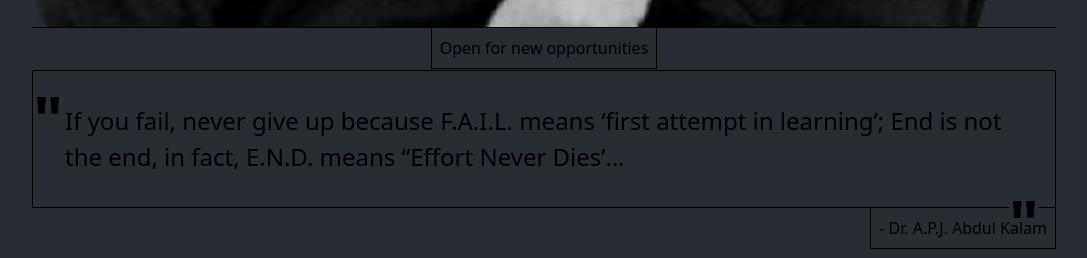
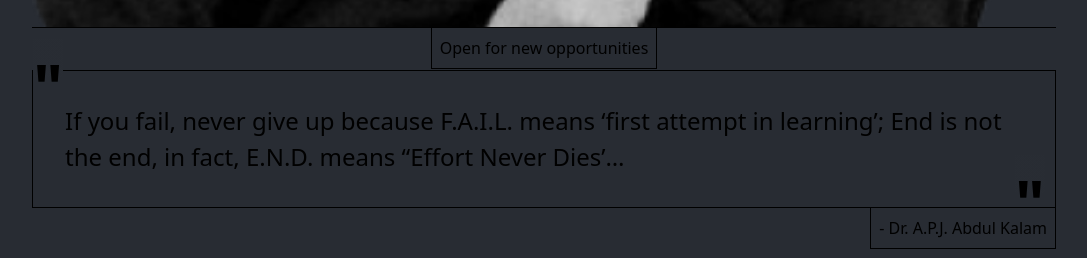
Before and after one commit to johannes-code/portfolio_v2, a React (Vite) app: page / in a window 1280 px wide. Shown: the part 1187-1445 px from the top of the page, without its empty margins (96-1183 px from the left). Built offline with nearby package versions, Linux system fonts and the light colour scheme.

Commit message:
updated quotes section, started projects section

```diff
--- a/src/App.css
+++ b/src/App.css
@@ -1,11 +1,14 @@
+@import url("https://fonts.googleapis.com/css2?family=Fira+Code:wght@300..700&display=swap");
 @import "tailwindcss";
+
+
 * {
   margin: 0px;
   box-sizing: border-box;
 }
 
 @theme {
-  --font-display: "Fira Code", monospace;
+  --font-fira: "Fira Code", monospace;
 
   --primary: hsl(287 60% 65%);
   --primary-op: hsl(287 60% 65% / 0.1);
@@ -14,13 +17,14 @@
   --background: hsl(218 12% 18%);
   --white: hsl(0 0% 100%);
 
-  --breakpoint_esktopScreen: 1024px;
+  --breakpoint_desktopScreen: 1024px;
   --breakpoint_tabletScreen: 768px;
   --breakpoint_mobileScreen: 500px;
 }
 
 body {
   background-color: var(--background);
+
 }
 
 .container_content {
--- a/src/components/quote/quote.module.css
+++ b/src/components/quote/quote.module.css
@@ -16,23 +16,22 @@
   background-size: 100% 40%;
   background-repeat: no-repeat;
 }
-.quote .quote::before {
+.quote::before {
   top: -32px;
-  left: 16px;
 }
 .quote::after {
-  bottom: -64px;
-  right: 16px;
+  bottom: -44px;
+  right: 10px;
 }
 
-.quote .quote_text {
+.quote_text {
   padding: 32px;
   font-size: 24px;
   font-weight: 500;
   background-color: var(--background);
 }
 
-.quote .quote_author {
+.quote_author {
   position: absolute;
   color: var(--gray);
   border: 1px solid;
```
Also changed, not shown: src/components/projects/Projects.jsx (added, +8 -0 lines), src/components/projects/projects.module.css (added).
